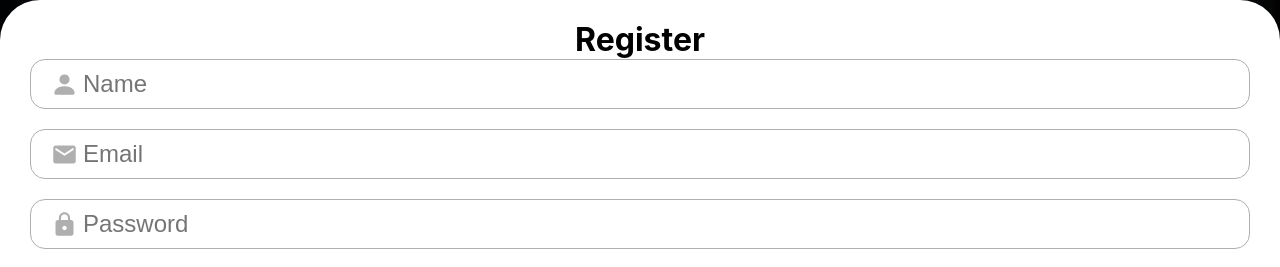
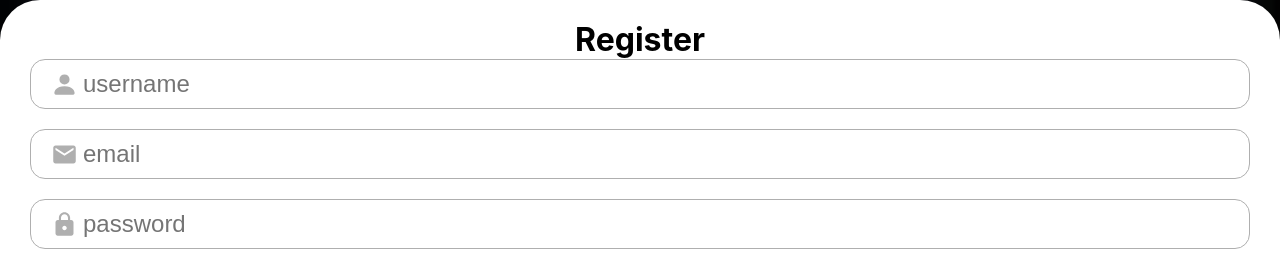
Before and after one commit to quiz-busters/Frontend, a React (Create React App) app: page /register in a window 1280 px wide. Shown: the part 260-527 px from the top of the page. Built offline with nearby package versions, Linux system fonts and the light colour scheme; no server answers.

Commit message:
Fixing homepage username bug and login/register stylying inconsistencies

```diff
--- a/src/pages/Home/index.js
+++ b/src/pages/Home/index.js
@@ -36,7 +36,7 @@ function Home() {
             <main className={classes.main}>
             <header className={classes.header}>
                 <div className={classes.leftHeader}>
-                    <p>Hey {user?.name},</p>
+                    <p>Hey {user?.username},</p>
                     <p>Let's play a game!</p>
                 </div>
                 <div className={classes.rightHeader}>
--- a/src/pages/Login/index.js
+++ b/src/pages/Login/index.js
@@ -5,7 +5,7 @@ import { useUserContext } from '../../context/UserContext';
 import Input from '../../components/Input';
 import Button from '../../components/Button';
 import classes from './index.module.css';
-import { MdEmail } from 'react-icons/md';
+import { BsFillPersonFill } from 'react-icons/bs';
 import { MdLock } from 'react-icons/md';
 
 function Login() {
@@ -27,13 +27,13 @@ function Login() {
           <Input
             type="username"
             placeholder="username"
-            Icon={MdEmail}
+            Icon={BsFillPersonFill}
             value={username}
             onChange={(e) => setUserName(e.target.value)}
           />
           <Input
             type="password"
-            placeholder="Password"
+            placeholder="password"
             Icon={MdLock}
             value={password}
             onChange={(e) => setPassword(e.target.value)}
--- a/src/pages/Register/index.js
+++ b/src/pages/Register/index.js
@@ -43,14 +43,14 @@ function Register() {
           >
             <Input
               type="text"
-              placeholder="Name"
+              placeholder="username"
               Icon={BsFillPersonFill}
               value={username}
               onChange={(e) => setName(e.target.value)}
             />
             <Input
               type="email"
-              placeholder="Email"
+              placeholder="email"
               data-testid="email-input"
               Icon={MdEmail}
               value={email}
@@ -58,7 +58,7 @@ function Register() {
             />
             <Input
               type="password"
-              placeholder="Password"
+              placeholder="password"
 
               Icon={MdLock}
               value={password}
```
